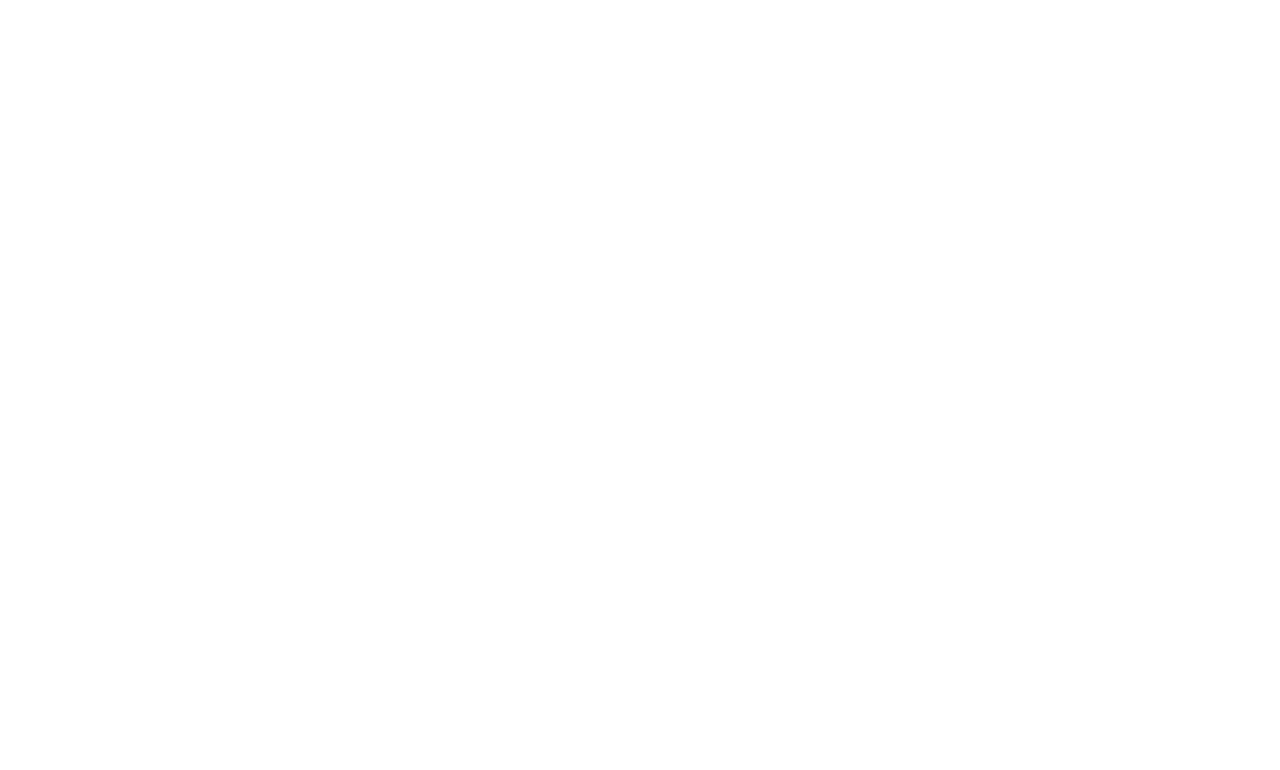
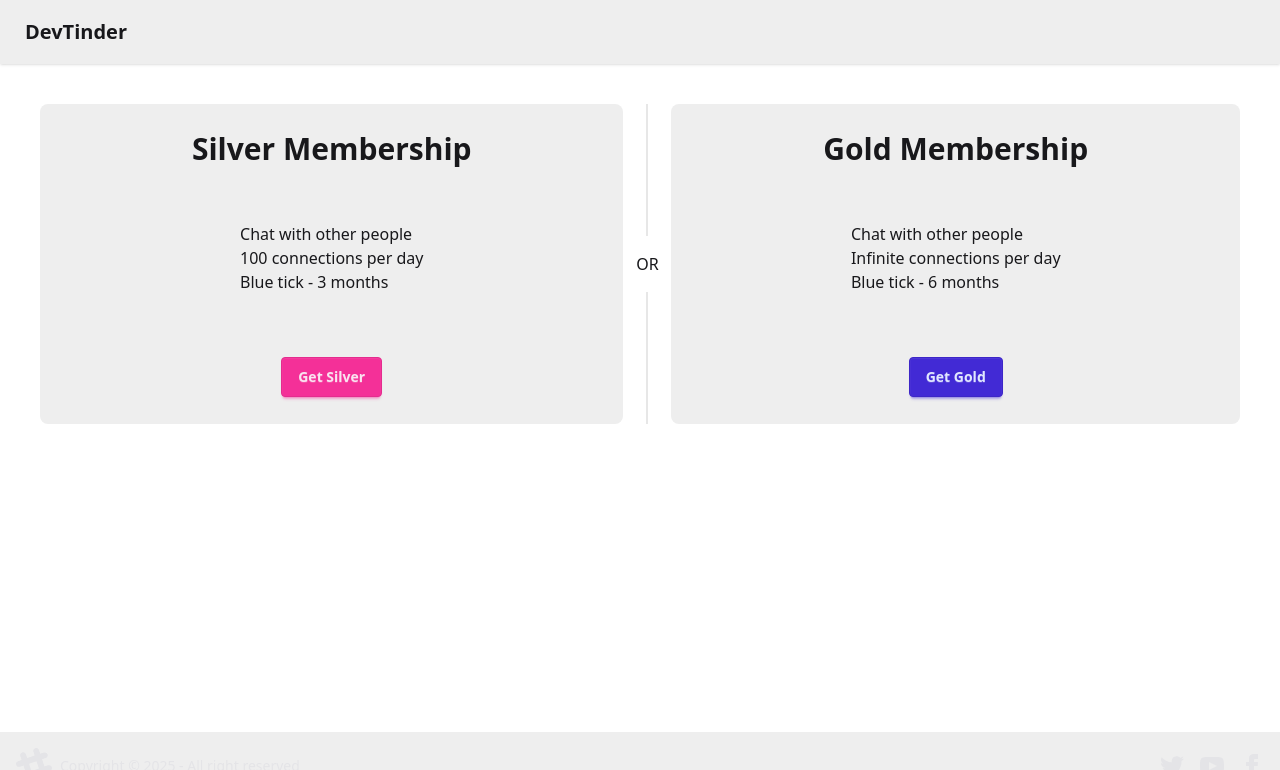
Before and after one commit to Pujitha1244/DevTinder-Ui, a React (Vite) app: page /premium in a window 1280 px wide. Before the commit this address had no page. Shown: the top 770 px of the page. Built offline with nearby package versions, Linux system fonts and the light colour scheme; no server answers.

Commit message:
Integrated Razorpay

```diff
--- a/index.html
+++ b/index.html
@@ -6,6 +6,7 @@
     <meta name="viewport" content="width=device-width, initial-scale=1.0" />
     <link href="./src/index.css" rel="stylesheet">
     <title>devtinder-web</title>
+    <script src="https://checkout.razorpay.com/v1/checkout.js"></script>
   </head>
   <body>
     <div id="root"></div>
--- a/src/App.jsx
+++ b/src/App.jsx
@@ -7,6 +7,7 @@
 import Feed from "./components/Feed";
 import Connections from "./components/Connections";
 import Requests from "./components/Requests";
+import Premium from "./components/Premium";
 
 function App() {
   return (
@@ -19,6 +20,7 @@
             <Route path="/profile" element={<Profile />} />
             <Route path="/connections" element={<Connections />} />
             <Route path="/requests" element={<Requests />} />
+            <Route path="/premium" element={<Premium/>} />
           </Route>
         </Routes>
       </BrowserRouter>
--- a/src/components/Navbar.jsx
+++ b/src/components/Navbar.jsx
@@ -72,6 +72,16 @@
                 </Link>
               </li>
               <li>
+                <Link to="/requests" className="justify-between">
+                  Connection Requests
+                </Link>
+              </li>
+              <li>
+                <Link to="/premium" className="justify-between">
+                  Premium
+                </Link>
+              </li>
+              <li>
                 <a onClick={handleLogout}>Logout</a>
               </li>
             </ul>
--- /dev/null
+++ b/src/components/Premium.jsx
@@ -0,0 +1,75 @@
+import axios from "axios";
+import React from "react";
+import { BASE_URL } from "../utils/contants";
+
+const Premium = () => {
+  const handleBuyClick = async (type) => {
+    const order = await axios.post(
+      BASE_URL + "/payment/create",
+      { membershipType: type },
+      { withCredentials: true }
+    );
+
+    const { amount, keyId, currency, notes, orderId } = order.data;
+
+    const options = {
+      key: keyId, // Replace with your Razorpay key_id
+      amount: amount, // Amount is in currency subunits. Default currency is INR. Hence, 50000 refers to 50000 paise
+      currency: currency,
+      name: "Dev Tinder",
+      description: "Connect to other Developers",
+      order_id: orderId, // This is the order_id created in the backend
+    //   callback_url: "http://localhost:3000/payment-success", // Your success URL
+      prefill: {
+        name: notes.firstName+ " "+ notes.lastName,
+        email: notes.emailId,
+        contact: "9999999999",
+      },
+      theme: {
+        color: "#F37254",
+      },
+    };
+
+    //It Should Open Razorpay Dialog Box
+    const rzp = new window.Razorpay(options);
+    rzp.open();
+  };
+
+  return (
+    <div className="m-10">
+      <div className="flex w-full">
+        <div className="card bg-base-300 rounded-box grid h-80 grow place-items-center">
+          <h1 className="font-bold text-3xl">Silver Membership</h1>
+          <ul>
+            <li>Chat with other people</li>
+            <li>100 connections per day</li>
+            <li>Blue tick - 3 months</li>
+          </ul>
+          <button
+            onClick={() => handleBuyClick("silver")}
+            className="btn btn-secondary mt-2"
+          >
+            Get Silver
+          </button>
+        </div>
+        <div className="divider divider-horizontal">OR</div>
+        <div className="card bg-base-300 rounded-box grid h-80 grow place-items-center">
+          <h1 className="font-bold text-3xl">Gold Membership</h1>
+          <ul>
+            <li>Chat with other people</li>
+            <li>Infinite connections per day</li>
+            <li>Blue tick - 6 months</li>
+          </ul>
+          <button
+            onClick={() => handleBuyClick("gold")}
+            className="btn btn-primary mt-2"
+          >
+            Get Gold
+          </button>
+        </div>
+      </div>
+    </div>
+  );
+};
+
+export default Premium;
```
Also changed, not shown: 1 other file (tests, documents, lock files or other folders).
